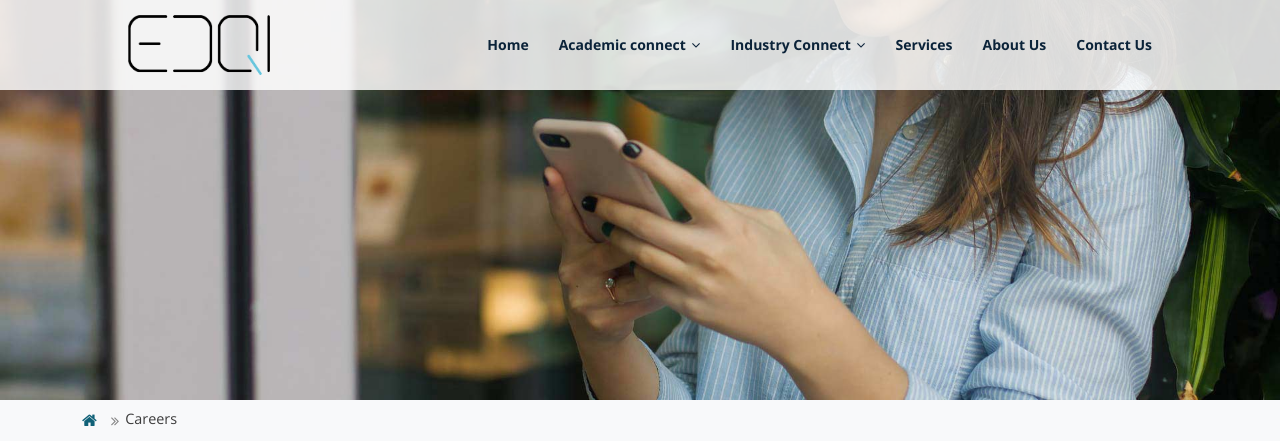
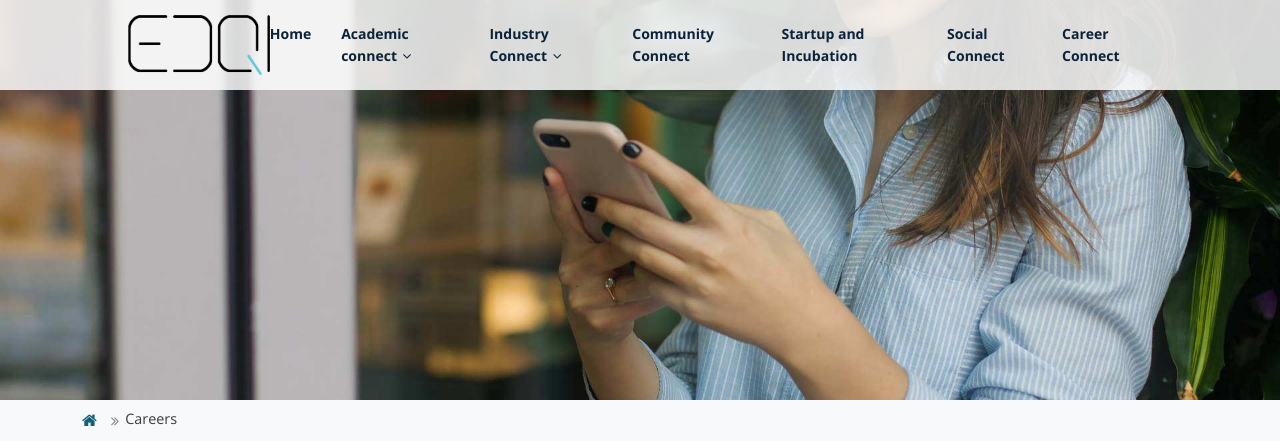
Before and after one commit to rohitsraj12/edqi, a PHP site: page /sandbox/website/public/careers/index.php in a window 1280 px wide. Shown: the top 441 px of the page. Run offline with PHP 8.4, Linux system fonts and the light colour scheme; some libraries are stand-ins or nearby versions.

Commit message:
Update header.inc.php

```diff
--- a/website/private/required/header.inc.php
+++ b/website/private/required/header.inc.php
@@ -90,9 +90,9 @@
                             <div class="sub__nav">
                                 <ul>
                                     <li class="sub-nav__list"><a href="<?php echo base_url();?>industry_connect/" class="sub-nav__link">Litheora Geospatial Technologies consultancy services </a></li>
-                                    <li class="sub-nav__list"><a href="<?php echo base_url();?>industry_connect/" class="sub-nav__link">Startup and Incubation</a></li>
+                                    <!-- <li class="sub-nav__list"><a href="<?php echo base_url();?>industry_connect/" class="sub-nav__link">Startup and Incubation</a></li>
                                     <li class="sub-nav__list"><a href="<?php echo base_url();?>industry_connect/" class="sub-nav__link">Social Connect</a></li>
-                                    <li class="sub-nav__list"><a href="<?php echo base_url();?>industry_connect/" class="sub-nav__link">Career Connect</a></li>
+                                    <li class="sub-nav__list"><a href="<?php echo base_url();?>industry_connect/" class="sub-nav__link">Career Connect</a></li> -->
                                 </ul>
                             </div>
                         </li>
@@ -102,9 +102,13 @@
                         <li class="nav__list"><a href="<?php echo base_url();?>courses/" class="nav__link">Career Connect</a></li> -->
 
 
-                        <li class="nav__list"><a href="<?php echo base_url();?>services/" class="nav__link">Services</a></li>
+                        <li class="nav__list"><a href="<?php echo base_url();?>services/" class="nav__link">Community Connect</a></li>
+                        <li class="nav__list"><a href="<?php echo base_url();?>services/" class="nav__link">Startup and Incubation</a></li>
+                        <li class="nav__list"><a href="<?php echo base_url();?>services/" class="nav__link">Social Connect</a></li>
+                        <li class="nav__list"><a href="<?php echo base_url();?>services/" class="nav__link">Career Connect</a></li>
+                        <!-- <li class="nav__list"><a href="<?php echo base_url();?>services/" class="nav__link">Services</a></li>
                         <li class="nav__list"><a href="<?php echo base_url();?>about_us/" class="nav__link">About Us</a></li>
-                        <li class="nav__list"><a href="<?php echo base_url();?>contact_us.php" class="nav__link">Contact Us</a></li>
+                        <li class="nav__list"><a href="<?php echo base_url();?>contact_us.php" class="nav__link">Contact Us</a></li> -->
                     </ul>
                     <!-- end main nav -->
                 </nav>
```
